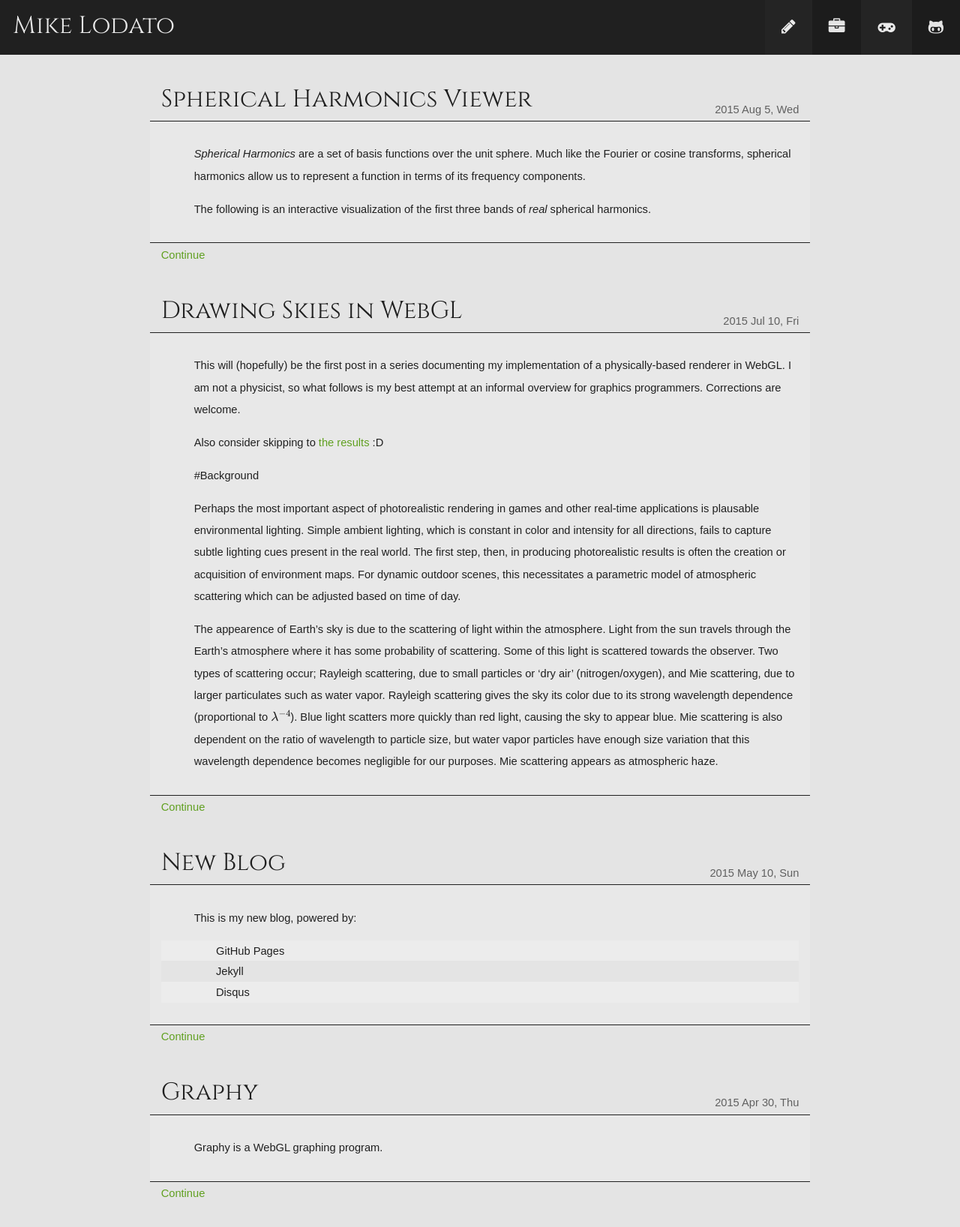
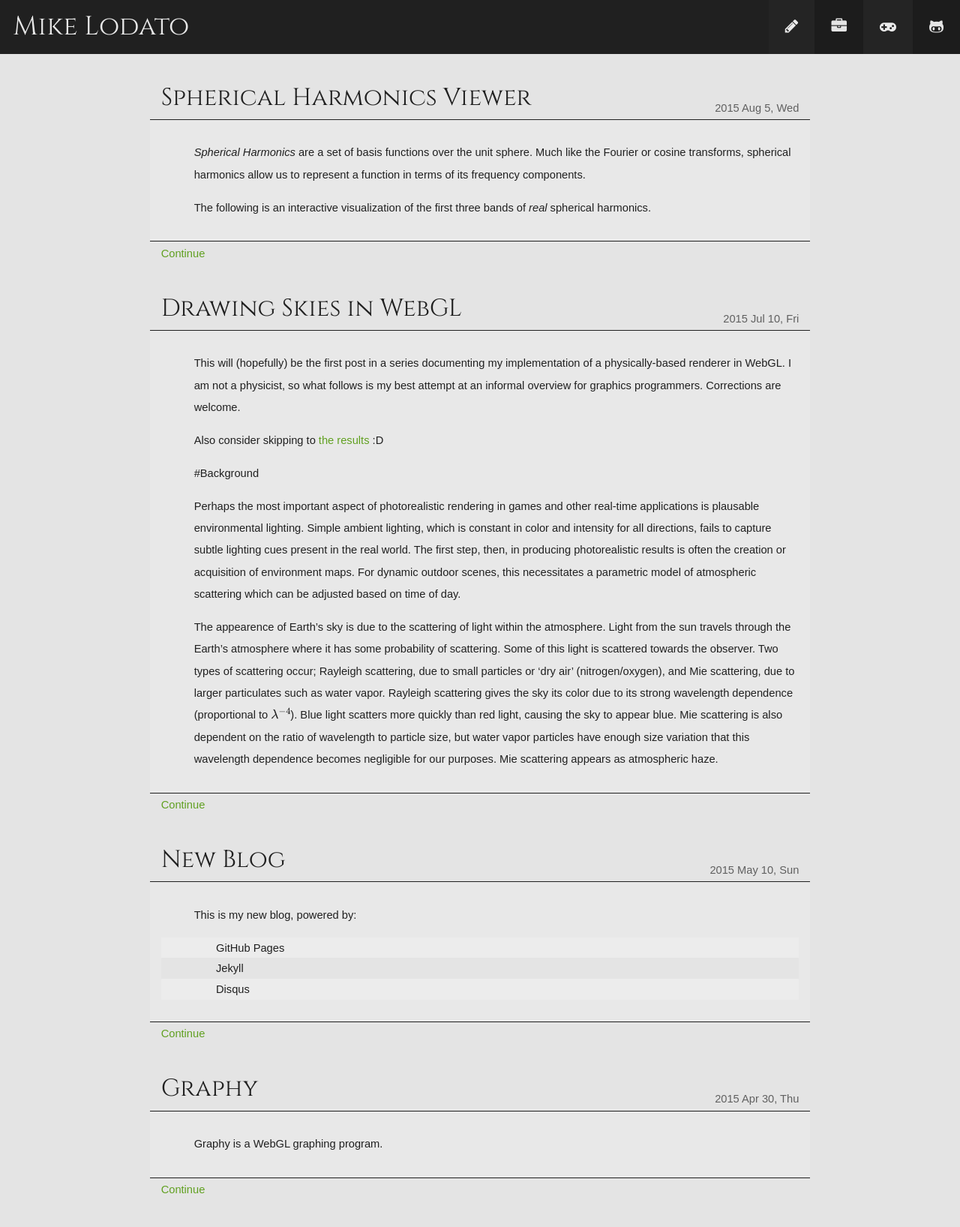
Before and after one commit to zvxryb/zvxryb.github.io, a Jekyll site: the page built from index.html, in a window 1280 px wide. Shown: the whole page at 75% size. Built offline with Jekyll 4.4.1, drawn with Linux system fonts in a browser that asks for light colours; nearby versions of some CDN libraries; some web fonts are replaced; formulas are drawn with MathJax 3.

Commit message:
add post subtitles, adjust heading size

```diff
--- a/_includes/posts.html
+++ b/_includes/posts.html
@@ -1,7 +1,12 @@
 {% for entry in entries %}
 	<div class='ml-post'>
 		<div class='ml-header'>
-			<h1>{{ entry.title }}</h1>
+			<div class='ml-title'>
+				<h1>{{ entry.title }}</h1>
+				{% if entry.subtitle %}
+					<h2>{{ entry.subtitle }}</h2>
+				{% endif %}
+			</div>
 			<span class='ml-date'>{{ entry.date | date: "%Y %b %-d, %a" }}</span>
 		</div>
 		<div class='ml-content'>
--- a/_layouts/post.html
+++ b/_layouts/post.html
@@ -3,7 +3,10 @@
 ---
 <div class='ml-post'>
 	<div class='ml-header'>
-		<h1>{{ page.title }}</h1>
+		<div class='ml-title'>
+			<h1>{{ page.title }}</h1>
+			<h2>{{ page.subtitle }}</h2>
+		</div>
 		<span class='ml-date'>{{ page.date | date: "%Y %b %-d, %a" }}</span>
 	</div>
 	<div class='ml-content'>
--- a/style/main.scss
+++ b/style/main.scss
@@ -126,11 +126,9 @@
 	font-weight: 400;
 }
 
-$header_size: 1.025;
-@for $i from 0 to 6 {
-	h#{6 - $i} { font-size: $header_size * 1rem; }
-	$header_size: $header_size * $header_size;
-}
+h1 { font-size: 1.8em; }
+h2 { font-size: 1.4em; }
+h3 { font-size: 1.2em; }
 
 ul {
 	list-style-type: none;
@@ -230,12 +228,14 @@
 
 	> h1 {
 		text-align:    center;
+		font-size:     2.40rem;
 		margin-top:    0.80rem;
 		margin-bottom: 0.25rem;
 	}
 
 	> h2 {
 		text-align:    right;
+		font-size:     1.80rem;
 		margin-right:  2.00rem;
 		margin-top:    0.25rem;
 		margin-bottom: 0.80rem;
@@ -325,9 +325,11 @@
 		border-bottom-width: 1px;
 		border-bottom-color: $ml-primary-fg;
 
-		h1 {
+		.ml-title {
 			flex-grow: 1;
 			text-align: left;
+			h1 { font-size: 2.2rem; }
+			h2 { font-size: 1.6rem; }
 		}
 
 		.ml-date {
```
